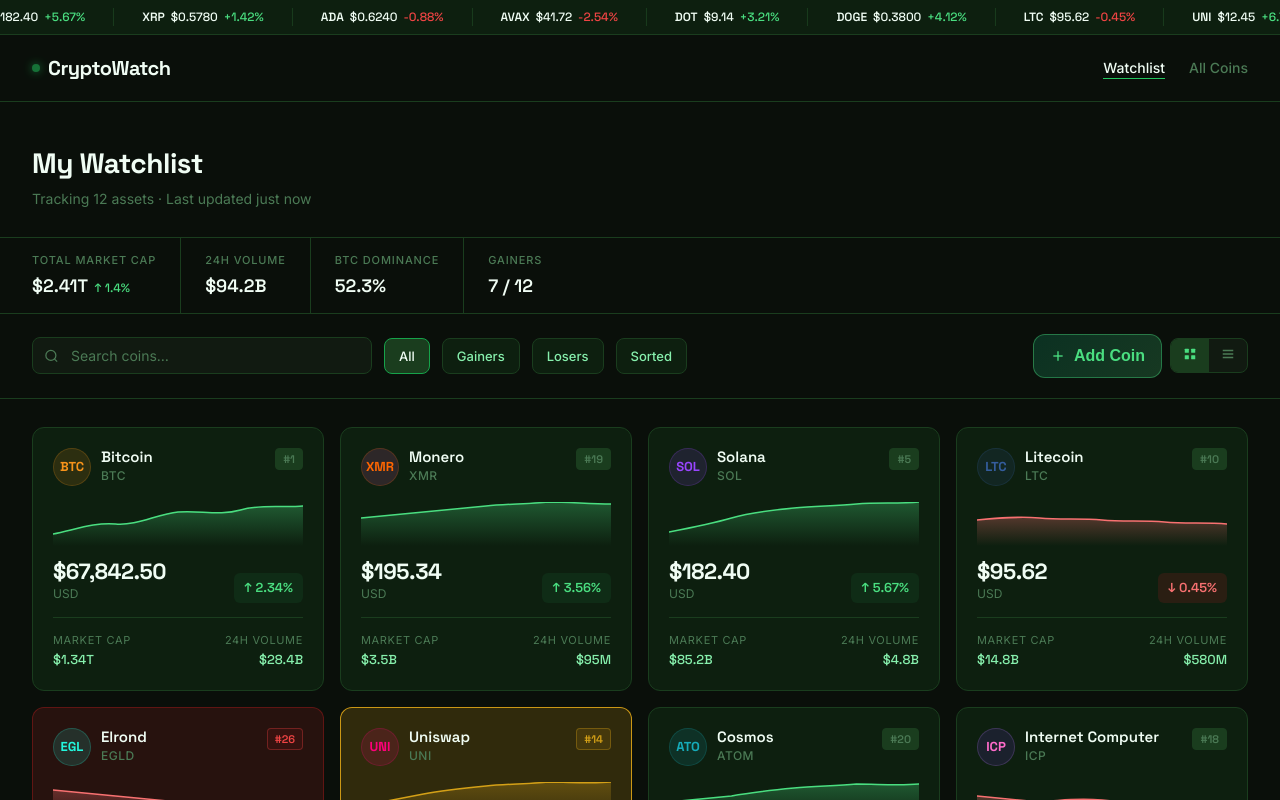
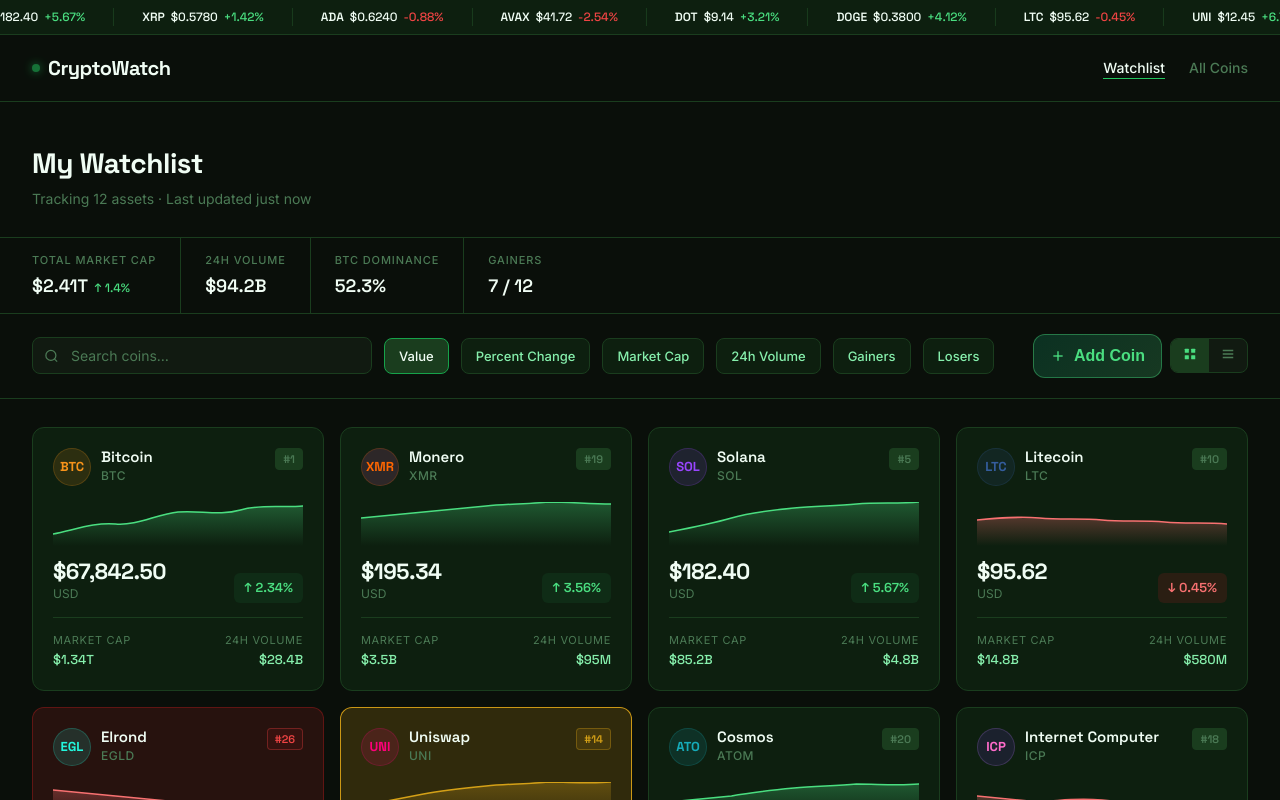
Before and after one commit to agility-partners/jack-olson-crypto, a Next.js app: page / in a window 1280 px wide. Shown: the top 800 px of the page. Built offline with nearby package versions, Linux system fonts and the light colour scheme.

Commit message:
Rename All to Value, reorder filters, add Market Cap and 24H Volume sorting

```diff
--- a/src/app/components/WatchlistClient.tsx
+++ b/src/app/components/WatchlistClient.tsx
@@ -6,7 +6,7 @@
 import styles from "./WatchlistClient.module.css";
 import CryptoCard from "./CryptoCard";
 
-type Filter = "all" | "gainers" | "losers" | "sorted";
+type Filter = "value" | "percentchange" | "marketcap" | "24hvolume" | "gainers" | "losers";
 
 type Props = {
   initialCoins: Coin[];
@@ -17,7 +17,7 @@
 export default function WatchlistClient({ initialCoins, onStatsChange, useAllCoins = false }: Props) {
   const [coins, setCoins] = useState<Coin[]>(initialCoins);
   const [search, setSearch] = useState("");
-  const [filter, setFilter] = useState<Filter>("all");
+  const [filter, setFilter] = useState<Filter>("value");
   const [isGrid, setIsGrid] = useState(true);
   const [showAddModal, setShowAddModal] = useState(false);
 
@@ -41,17 +41,37 @@
     const matchesSearch =
       !q || c.name.toLowerCase().includes(q) || c.symbol.toLowerCase().includes(q);
     const matchesFilter =
-      filter === "all" ||
+      filter === "value" ||
+      filter === "percentchange" ||
+      filter === "marketcap" ||
+      filter === "24hvolume" ||
       (filter === "gainers" && c.change24h >= 0) ||
-      (filter === "losers" && c.change24h < 0) ||
-      filter === "sorted";
+      (filter === "losers" && c.change24h < 0);
     return matchesSearch && matchesFilter;
   });
 
-  const visibleCoins =
-    filter === "sorted"
-      ? [...filtered].sort((a, b) => b.change24h - a.change24h) // Sort by percent change
-      : [...filtered].sort((a, b) => b.price - a.price); // Sort by price descending
+  const visibleCoins = (() => {
+    const sorted = [...filtered];
+    switch (filter) {
+      case "percentchange":
+        return sorted.sort((a, b) => b.change24h - a.change24h);
+      case "marketcap":
+        return sorted.sort((a, b) => {
+          const aMarket = parseFloat(a.marketCap.replace(/[^0-9.]/g, "")) || 0;
+          const bMarket = parseFloat(b.marketCap.replace(/[^0-9.]/g, "")) || 0;
+          return bMarket - aMarket;
+        });
+      case "24hvolume":
+        return sorted.sort((a, b) => {
+          const aVol = parseFloat(a.volume.replace(/[^0-9.]/g, "")) || 0;
+          const bVol = parseFloat(b.volume.replace(/[^0-9.]/g, "")) || 0;
+          return bVol - aVol;
+        });
+      case "value":
+      default:
+        return sorted.sort((a, b) => b.price - a.price);
+    }
+  })();
 
   const biggestGainer = filtered.reduce<Coin | null>(
     (best, c) => (c.change24h > 0 && (!best || c.change24h > best.change24h) ? c : best),
@@ -61,6 +81,15 @@
     (worst, c) => (c.change24h < 0 && (!worst || c.change24h < worst.change24h) ? c : worst),
     null
   );
+
+  const filterLabels: Record<Filter, string> = {
+    value: "Value",
+    percentchange: "Percent Change",
+    marketcap: "Market Cap",
+    "24hvolume": "24h Volume",
+    gainers: "Gainers",
+    losers: "Losers",
+  };
 
   return (
     <>
@@ -81,13 +110,13 @@
           />
         </div>
 
-        {(["all", "gainers", "losers", "sorted"] as Filter[]).map((f) => (
+        {(["value", "percentchange", "marketcap", "24hvolume", "gainers", "losers"] as Filter[]).map((f) => (
           <button
             key={f}
             className={`${styles.filterBtn} ${filter === f ? styles.active : ""}`}
             onClick={() => setFilter(f)}
           >
-            {f.charAt(0).toUpperCase() + f.slice(1)}
+            {filterLabels[f]}
           </button>
         ))}
 
```
